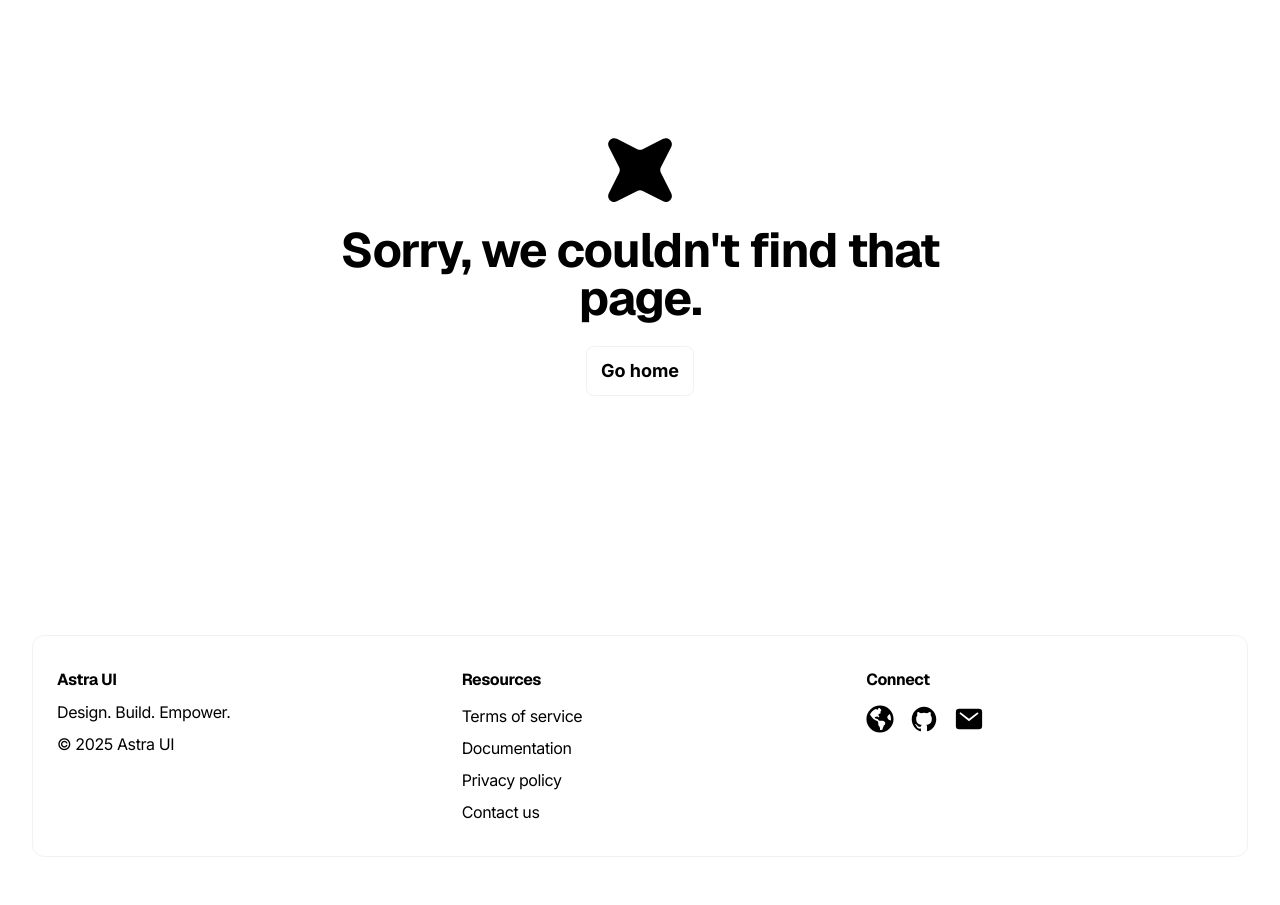
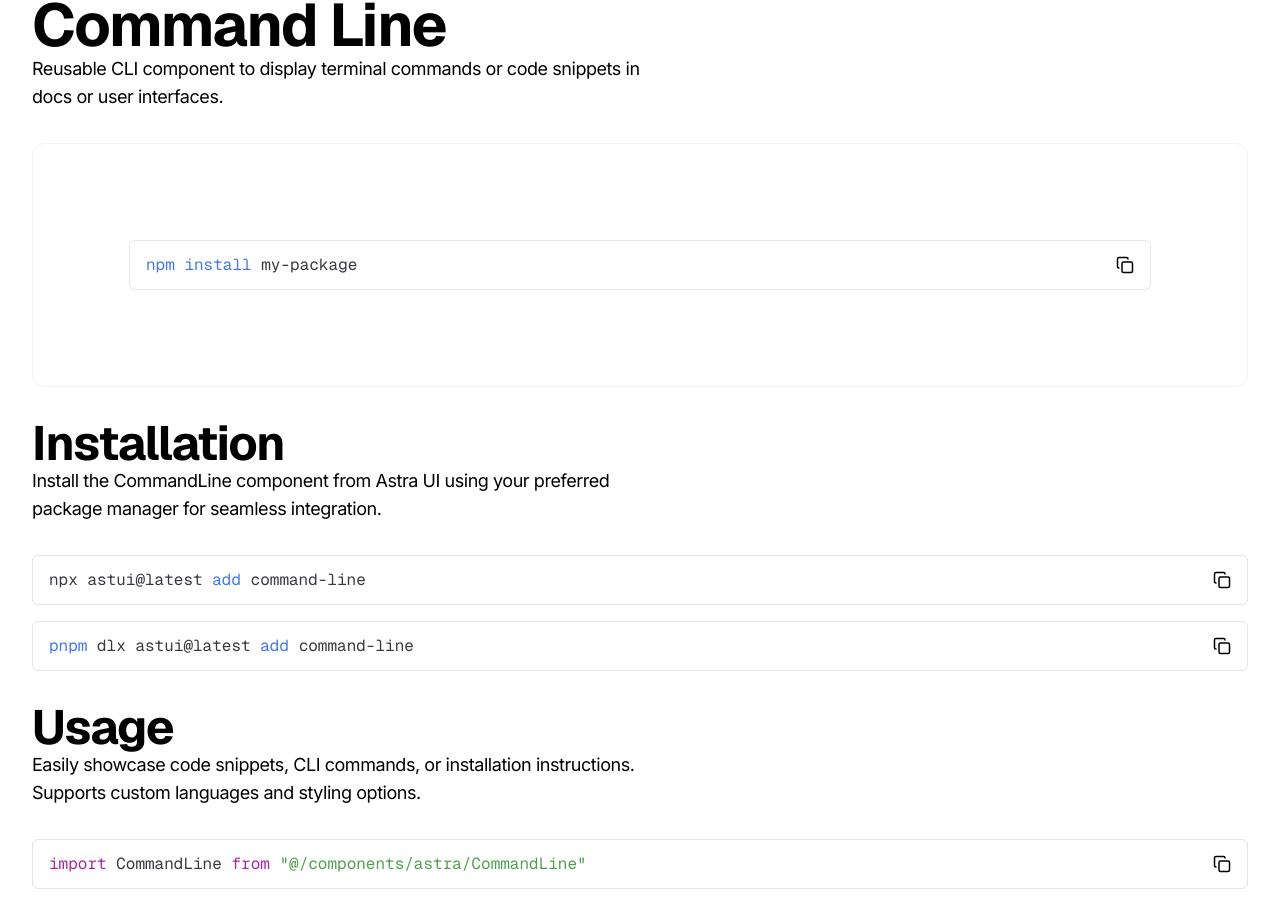
Before and after one commit to astraui/astraui, a Next.js app: page /components/command-line in a window 1280 px wide. Before the commit this address had no page. Shown: the part 133-1038 px from the top of the page. Built offline with nearby package versions, Linux system fonts and the light colour scheme.

Commit message:
Build command line component

```diff
--- /dev/null
+++ b/app/components/command-line/page.mdx
@@ -0,0 +1,30 @@
+import CommandLine from '@/components/astra/CommandLine';
+import ComponentWrapper from '@/components/ComponentWrapper';
+
+# Command Line
+
+Reusable CLI component to display terminal commands or code snippets in docs or user interfaces.
+
+<div className="my-8 flex flex-col gap-4">
+  <ComponentWrapper>
+    <CommandLine command="npm install my-package" />
+  </ComponentWrapper>
+</div>
+
+## Installation
+
+Install the CommandLine component from Astra UI using your preferred package manager for seamless integration.
+
+<div className="my-8 flex flex-col gap-4">
+  <CommandLine command="npx astui@latest add command-line" />
+  <CommandLine command="pnpm dlx astui@latest add command-line" />
+</div>
+
+## Usage
+
+Easily showcase code snippets, CLI commands, or installation instructions. Supports custom languages and styling options.
+
+<div className="my-8 flex flex-col gap-4">
+  <CommandLine language="tsx" command='import CommandLine from "@/components/astra/CommandLine"'/>
+    <CommandLine language="tsx" command='<CommandLine language="bash" command="pnpm dev" className="bg-blue-500"/>' />
+</div>
--- a/app/components/components.ts
+++ b/app/components/components.ts
@@ -2,6 +2,7 @@ import React from "react";
 import Button from "@/components/astra/Button"
 import Input from "@/components/astra/Input"
 import Badge from "@/components/astra/Badge"
+import CommandLine from '@/components/astra/CommandLine';
 
 interface ComponentItem {
   preview: React.ReactNode;
@@ -15,6 +16,7 @@ interface ComponentItem {
 const button = React.createElement(Button);
 const input = React.createElement(Input);
 const badge = React.createElement(Badge);
+const commandLine = React.createElement(CommandLine);
 
 // Use the components in the array
 const components: ComponentItem[] = [
@@ -35,6 +37,12 @@ const components: ComponentItem[] = [
     name: "Badge",
     desc: "A compact, attention-grabbing badge component for status indicators, counts, or labels.",
     link: "/components/badge"
+  },
+  {
+    preview: commandLine,
+    name: "Command Line",
+    desc: "Reusable CLI component to display terminal commands or code snippets in docs or user interfaces.",
+    link: "/components/command-line"
   }
 ];
 
--- a/components/astra/Button.tsx
+++ b/components/astra/Button.tsx
@@ -56,7 +56,7 @@ const Button: React.FC<ButtonProps> = ({
     return (
         <button
             className={cn(
-                buttonVariants({ variant, size, disabled }), // Pass boolean directly
+                buttonVariants({ variant, size, disabled }),
                 className
             )}
             disabled={disabled}
--- a/components/astra/CommandLine.tsx
+++ b/components/astra/CommandLine.tsx
@@ -13,7 +13,11 @@ interface CommandLineProps {
     language: string;
 }
 
-const CommandLine: React.FC<CommandLineProps> = ({ command, className = "", language = "bash" }) => {
+const CommandLine: React.FC<CommandLineProps> = ({
+        command = "pnpm dev",
+        className = "",
+        language = "bash"
+    }) => {
     const [copied, setCopied] = useState(false);
     const [isClient, setIsClient] = useState(false);
     const [isDarkMode, setIsDarkMode] = useState(false);
@@ -75,7 +79,7 @@ const CommandLine: React.FC<CommandLineProps> = ({ command, className = "", lang
 
     return (
         <aside className={cn(
-            "flex justify-between items-center text-black dark:text-white border border-neutral-200 rounded-md p-3 px-4 dark:border-neutral-800 font-geist",
+            "flex justify-between items-center text-black dark:text-white border border-neutral-200 rounded-md p-3 px-4 dark:border-neutral-800 font-geist w-full",
             className
         )}>
             <div className="flex-grow overflow-x-auto">
```
